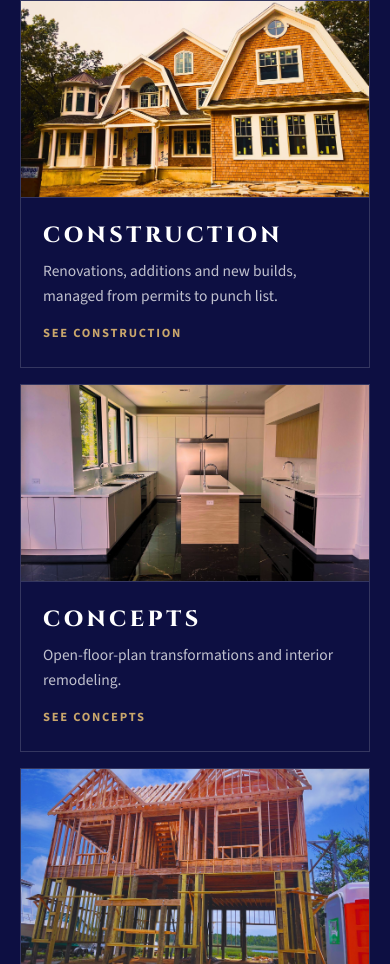
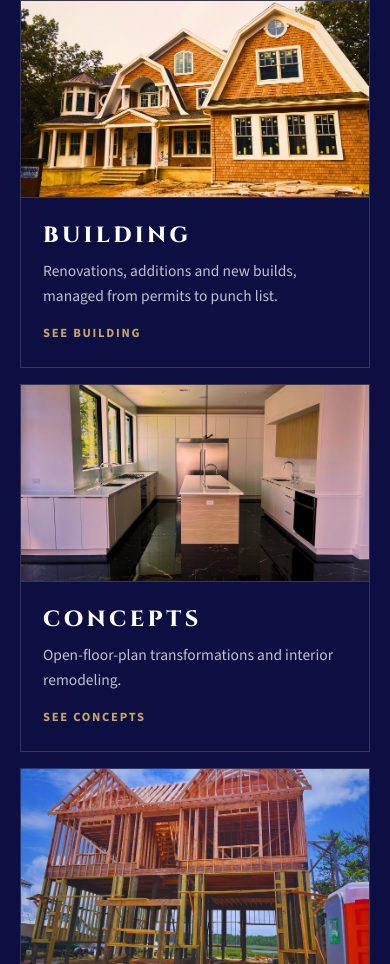
Before and after one commit to Falvaradojr/alvaradostyle.com, a plain HTML site: page index.html in a window 390 px wide. Shown: the part 1572-2536 px from the top of the page. Drawn offline with nearby package versions, Linux system fonts and the light colour scheme.

Commit message:
Rename the Construction division to Building and add it to the header
The first division is now called Building everywhere it is named: the
header (a new Building link before Concepts), the phone menu, the home
tile, the page heading and crumb, the footer and the page address
(#building; the old #construction link still opens the same page). The
company taglines keep their wording.

Co-Authored-By: Claude Fable 5.1 <noreply@anthropic.com>
Claude-Session: https://claude.ai/code/session_01Bz4SuSZpQnuV9e3ZoWhGHY

```diff
--- a/index.html
+++ b/index.html
@@ -4,11 +4,11 @@
 <meta charset="utf-8">
 <meta name="viewport" content="width=device-width,initial-scale=1,viewport-fit=cover">
 <title>Alvarado Style Services</title>
-<meta name="description" content="Alvarado Style Services: investor and family focused construction in Monmouth and Ocean County, NJ. Construction, Concepts, Structural and Demo divisions, 35 years building in New Jersey. Call or text 732-470-1583.">
+<meta name="description" content="Alvarado Style Services: investor and family focused construction in Monmouth and Ocean County, NJ. Building, Concepts, Structural and Demo divisions, 35 years building in New Jersey. Call or text 732-470-1583.">
 <meta name="theme-color" content="#14165b">
 <meta property="og:type" content="website">
 <meta property="og:title" content="Alvarado Style Services">
-<meta property="og:description" content="Alvarado Style Services: investor and family focused construction in Monmouth and Ocean County, NJ. Construction, Concepts, Structural and Demo divisions, 35 years building in New Jersey. Call or text 732-470-1583.">
+<meta property="og:description" content="Alvarado Style Services: investor and family focused construction in Monmouth and Ocean County, NJ. Building, Concepts, Structural and Demo divisions, 35 years building in New Jersey. Call or text 732-470-1583.">
 
 <link rel="icon" href="favicon.svg" type="image/svg+xml">
 <link rel="preconnect" href="https://fonts.googleapis.com">
@@ -483,6 +483,7 @@ footer nav a:hover { color: var(--on-navy); }
       <svg viewBox="0 0 347 294" aria-hidden="true" focusable="false"><use href="#as-mark"/></svg>
     </a>
     <nav class="nav-links" aria-label="Main">
+      <a class="nav-sec" href="#building">Building</a>
       <a class="nav-sec" href="#concepts">Concepts</a>
       <a class="nav-sec" href="#structural">Structural</a>
       <a class="nav-sec" href="#demo">Demo</a>
@@ -491,10 +492,10 @@ footer nav a:hover { color: var(--on-navy); }
     </nav>
   </div>
   <nav class="menu" id="menu" aria-label="Menu" hidden>
+    <a href="#building">Building</a>
     <a href="#concepts">Concepts</a>
     <a href="#structural">Structural</a>
     <a href="#demo">Demo</a>
-    <a href="#construction">Construction</a>
     <a href="#walkthrough">Walkthrough</a>
     <a href="#contact">Contact</a>
     <a class="menu-phone" href="tel:+17324701583">Call or text 732-470-1583</a>
@@ -540,9 +541,9 @@ footer nav a:hover { color: var(--on-navy); }
       <p>Alvarado Style Services is the general contractor. Each division is a specialized department under the same roof, so a project moves through demolition, structure and finish on one schedule with one point of contact.</p>
     </div>
     <div class="div-grid">
-      <a class="div-panel" href="#construction">
+      <a class="div-panel" href="#building">
         <div class="photo-slot" data-photo="div-construction" data-note="Finished exterior or whole-house renovation"></div>
-        <div class="div-body"><span class="c">CONSTRUCTION</span><p>Renovations, additions and new builds, managed from permits to punch list.</p><span class="more">See Construction</span></div>
+        <div class="div-body"><span class="c">BUILDING</span><p>Renovations, additions and new builds, managed from permits to punch list.</p><span class="more">See Building</span></div>
       </a>
       <a class="div-panel" href="#concepts">
         <div class="photo-slot" data-photo="div-concepts" data-note="Finished open-concept living space"></div>
@@ -729,12 +730,12 @@ footer nav a:hover { color: var(--on-navy); }
 </section>
 </div>
 
-<div data-view="construction" id="view-construction" hidden>
+<div data-view="building" id="view-building" hidden>
 <section class="page-hero">
   <div class="wrap">
     <div class="page-copy">
-      <p class="crumb"><a href="#top">Alvarado Style Services</a><span>/</span><span>Construction</span></p>
-      <h1>Construction</h1>
+      <p class="crumb"><a href="#top">Alvarado Style Services</a><span>/</span><span>Building</span></p>
+      <h1>Building</h1>
       <p class="lede">General contracting for renovations, additions and new builds across Monmouth and Ocean County. One company runs the job, coordinates the trades and hands you a finished property.</p>
       <div class="hero-ctas"><a class="btn btn-gold" href="#contact" data-need="build">Get a quote</a><a class="btn btn-ghost" href="tel:+17324701583">Call 732-470-1583</a></div>
     </div>
@@ -947,7 +948,7 @@ footer nav a:hover { color: var(--on-navy); }
       <div>
         <p class="foot-tag">Alvarado Style Services</p>
         <p>Investor &amp; Family Focused Construction</p>
-        <p class="foot-divs"><a href="#construction">Construction</a> · <a href="#concepts">Concepts</a> · <a href="#structural">Structural</a> · <a href="#demo">Demo</a></p>
+        <p class="foot-divs"><a href="#building">Building</a> · <a href="#concepts">Concepts</a> · <a href="#structural">Structural</a> · <a href="#demo">Demo</a></p>
         <p>Monmouth and Ocean County, NJ · 732-470-1583</p>
       </div>
     </div>
@@ -1024,7 +1025,7 @@ const PROJECTS = [
   { id: 'd-fixtures', category: 'demo', title: 'Finish and fixture removal', note: 'Kitchen or bath stripped for remodel', placeholder: true, photos: [] }
 ];
 
-const CATEGORY_NAMES = { construction: 'Construction', concepts: 'Concepts', structural: 'Structural', demo: 'Demo' };
+const CATEGORY_NAMES = { construction: 'Building', concepts: 'Concepts', structural: 'Structural', demo: 'Demo' };
 
 // Large photo slots around the site. Put a file path in src to replace that placeholder.
 // Keys: div-* are the four division panels on the homepage, page-* are the division page headers,
@@ -1299,11 +1300,11 @@ const FEATURED = { photo: 'video/featured-poster.jpg', alt: 'Drone view of a fra
   const sayOut = t => { const out = document.getElementById('f-out'); out.textContent = t; out.hidden = false; };
   const SENT_MSG = "Thanks, we got it. We'll call you back to set up a walkthrough. Need us sooner? Call or text 732-470-1583.";
 
-  /* Division pages: #construction, #concepts, #structural and #demo show their own page; anything else is the homepage */
-  const VIEWS = ['construction', 'concepts', 'structural', 'demo'];
+  /* Division pages: #building, #concepts, #structural and #demo show their own page; anything else is the homepage */
+  const VIEWS = ['building', 'concepts', 'structural', 'demo'];
   const stopIntro = () => { hero.classList.remove('play'); nav.classList.remove('intro'); };
   function route() {
-    const h = decodeURIComponent(location.hash.slice(1));
+    const h = decodeURIComponent(location.hash.slice(1)).replace(/^construction$/, 'building'); // the old Construction link still opens the Building page
     const view = VIEWS.includes(h) ? h : 'home';
     document.querySelectorAll('[data-view]').forEach(v => { v.hidden = v.dataset.view !== view; });
     document.body.dataset.page = view;
```
